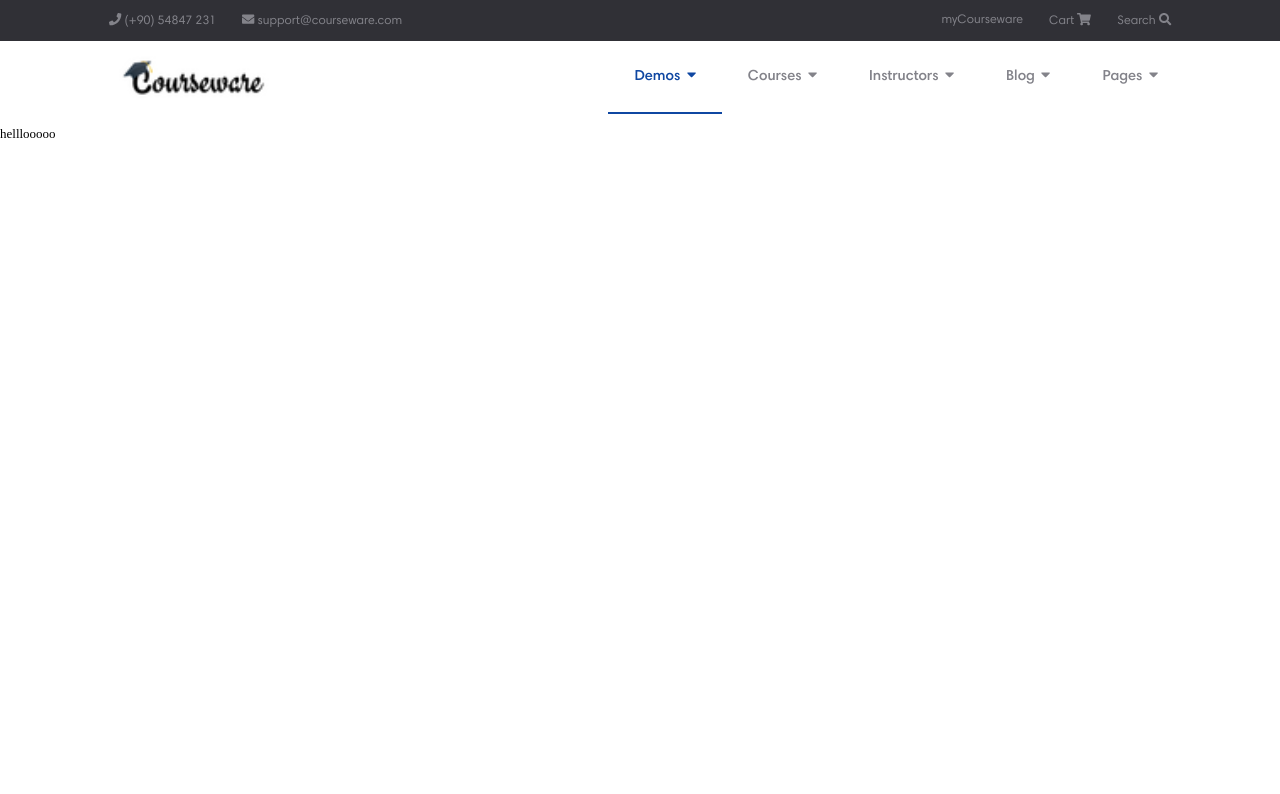
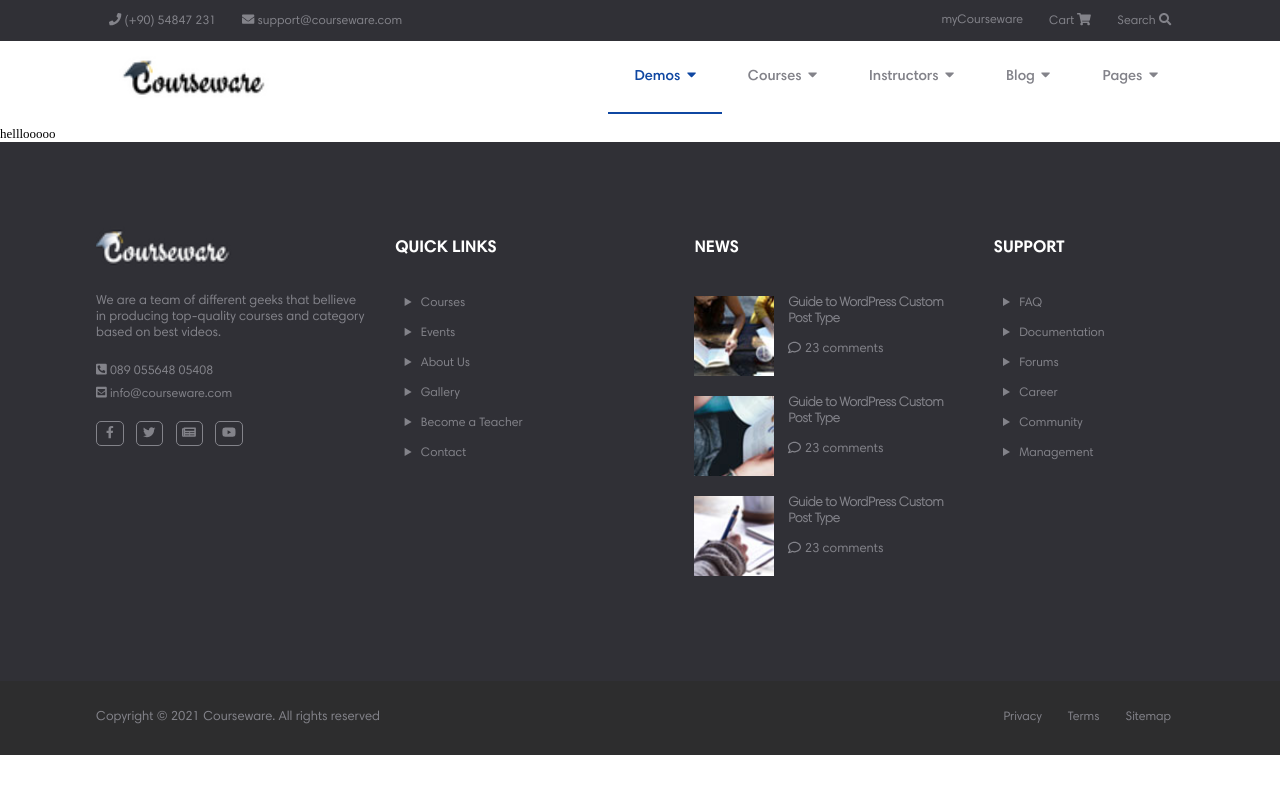
Before and after one commit to serkviseal/gunsel-coding-challenge, a React (Create React App) app: page / in a window 1280 px wide. Shown: the top 794 px of the page. Built offline with nearby package versions, Linux system fonts and the light colour scheme.

Commit message:
footer UI design

```diff
--- a/src/assets/styles/common/global.scss
+++ b/src/assets/styles/common/global.scss
@@ -1,86 +1,33 @@
+//scroll redesign
+/* width */
+::-webkit-scrollbar {
+    width: 1vw;
+}
+
+/* Track */
+::-webkit-scrollbar-track {
+    background: transparent;
+}
+
+/* Handle */
+::-webkit-scrollbar-thumb {
+    background: $grey-color;
+    border-radius: 50px;
+}
+
+/* Handle on hover */
+::-webkit-scrollbar-thumb:hover {
+    background: $text-color;
+}
+
+/* Handle on hover */
+::-webkit-scrollbar-thumb:active {
+    background: $footer-background;
+}
+
 /* For mobile phones: */
 [class*="col-"] {
     width: 100%;
-}
-
-@media only screen and (min-width: 600px) {
-    /* For tablets: */
-    .col-s-1 {
-        width: 8.33%;
-    }
-    .col-s-2 {
-        width: 16.66%;
-    }
-    .col-s-3 {
-        width: 25%;
-    }
-    .col-s-4 {
-        width: 33.33%;
-    }
-    .col-s-5 {
-        width: 41.66%;
-    }
-    .col-s-6 {
-        width: 50%;
-    }
-    .col-s-7 {
-        width: 58.33%;
-    }
-    .col-s-8 {
-        width: 66.66%;
-    }
-    .col-s-9 {
-        width: 75%;
-    }
-    .col-s-10 {
-        width: 83.33%;
-    }
-    .col-s-11 {
-        width: 91.66%;
-    }
-    .col-s-12 {
-        width: 100%;
-    }
-}
-
-@media only screen and (min-width: 768px) {
-    /* For desktop: */
-    .col-1 {
-        width: 8.33%;
-    }
-    .col-2 {
-        width: 16.66%;
-    }
-    .col-3 {
-        width: 25%;
-    }
-    .col-4 {
-        width: 33.33%;
-    }
-    .col-5 {
-        width: 41.66%;
-    }
-    .col-6 {
-        width: 50%;
-    }
-    .col-7 {
-        width: 58.33%;
-    }
-    .col-8 {
-        width: 66.66%;
-    }
-    .col-9 {
-        width: 75%;
-    }
-    .col-10 {
-        width: 83.33%;
-    }
-    .col-11 {
-        width: 91.66%;
-    }
-    .col-12 {
-        width: 100%;
-    }
 }
 
 body {
@@ -99,12 +46,13 @@ body {
     background-color: $footer-background;
 }
 .header-container,
-.menu-container {
+.menu-container,
+.footer-background {
     .container {
         @include flexbox;
         list-style-type: none;
         padding: 0;
-        justify-content: flex-end;
+        @include flexjustifycontent(flex-end);
         .left-container {
             margin-right: auto;
             img {
@@ -112,7 +60,7 @@ body {
             }
         }
         ul {
-            display: flex;
+            @include flexbox;
             margin: 0;
             padding: 0;
 
@@ -135,7 +83,6 @@ body {
                 border-bottom: 2px solid $white-color;
                 &:hover {
                     color: $blue-color;
-                    border-bottom: 2px solid $blue-color;
                     font-weight: bold;
                     svg {
                         color: $blue-color;
@@ -163,3 +110,91 @@ body {
         }
     }
 }
+
+.footer-container {
+    .footer-background {
+        background-color: $text-color;
+        padding: 2vh 0;
+        p {
+            color: $grey-color;
+        }
+    }
+    .top-background {
+        background-color: $footer-background;
+        padding: 10vh 0;
+
+        .container {
+            grid-template-columns: repeat(4, 25%);
+            grid-column-gap: 2.5%;
+            grid-row-gap: 2vh;
+            display: grid;
+
+            p,
+            li {
+                color: $grey-color;
+                list-style-type: disclosure-closed;
+                padding-bottom: 1vh;
+            }
+            .links-container,
+            .news-container,
+            .support-container {
+                ul {
+                    padding: 0 2vw;
+                    li {
+                        padding: 1vh 0;
+                        @include transition(0.3s);
+                        &:hover {
+                            color: $white-color;
+                            cursor: pointer;
+                            font-size: 1rem;
+                        }
+                    }
+                }
+            }
+            h3 {
+                color: $white-color;
+                padding-bottom: 1.5vh;
+            }
+            .detail-container {
+                ul {
+                    padding: 0;
+                    &.info {
+                        li {
+                            list-style-type: none;
+                        }
+                    }
+                    &.social {
+                        @include flexbox;
+                        li {
+                            list-style-type: none;
+                            border: 1px solid $grey-color;
+                            border-radius: 5px;
+                            text-align: center;
+                            min-width: 2vw;
+                            padding: 0.5vh 0;
+                            margin-right: 0.95vw;
+                        }
+                    }
+                }
+            }
+            .news-container {
+                ul {
+                    padding: 0;
+                    li {
+                        display: flex;
+                        .single-news-container {
+                            padding-right: 1.75vh;
+                            img {
+                                height: 10vh;
+                            }
+                            h5 {
+                                padding: 0;
+                                margin: 0;
+                            }
+                        }
+                    }
+                }
+            }
+        }
+    }
+}
--- a/src/components/reusable/footer.js
+++ b/src/components/reusable/footer.js
@@ -1,13 +1,129 @@
-import React, { Component } from 'react'
+import React, { Component } from 'react';
+import { FontAwesomeIcon } from "@fortawesome/react-fontawesome";
+import { faPhone, faFacebook, faShoppingCart, faSearch } from "@fortawesome/free-solid-svg-icons";
+import logo from './../../assets/images/footer-logo.png';
+import Footer1 from './../../assets/images/footer-1.jpg';
+import Footer2 from './../../assets/images/footer-2.jpg';
+import Footer3 from './../../assets/images/footer-3.jpg';
 
 /*
 this is the component for the bottom footer.
 */
 export class Footer extends Component {
+
+    getYear() {
+        return new Date().getFullYear();
+    }
+
     render() {
         return (
-            <div>
+            <div className='footer-container'>
+                <div className='top-background'>
+                    <div className='container'>
+                        <div className='detail-container'>
+                            <img src={logo} alt='footer-logo' />
+                            <p>We are a team of different geeks that bellieve in producing top-quality courses and category based on best videos.</p>
+                            <ul className='info'>
+                                <li>
+                                    <FontAwesomeIcon icon={['fas', 'phone-square-alt']} fontSize='10' color={'#83838A'} />{'  '}089 055648 05408
+                                </li>
+                                <li>
+                                    <FontAwesomeIcon icon={['fas', 'envelope-square']} fontSize='10' color={'#83838A'} />{'  '}info@courseware.com
+                                </li>
+                            </ul>
 
+
+                            <ul className='social'>
+                                <li>
+                                    <FontAwesomeIcon icon={['fab', 'facebook-f']} fontSize='10' color={'#83838A'} />
+                                </li>
+                                <li>
+                                    <FontAwesomeIcon icon={['fab', 'twitter']} fontSize='10' color={'#83838A'} />
+                                </li>
+                                <li>
+                                    <FontAwesomeIcon icon={['fas', 'newspaper']} fontSize='10' color={'#83838A'} />
+                                </li>
+                                <li>
+                                    <FontAwesomeIcon icon={['fab', 'youtube']} fontSize='10' color={'#83838A'} />
+                                </li>
+                            </ul>
+                        </div>
+                        <div className='links-container'>
+                            <h3>QUICK LINKS</h3>
+                            <ul>
+                                <li>Courses</li>
+                                <li>Events</li>
+                                <li>About Us</li>
+                                <li>Gallery</li>
+                                <li>Become a Teacher</li>
+                                <li>Contact</li>
+                            </ul>
+                        </div>
+                        <div className='news-container'>
+                            <h3>NEWS</h3>
+                            <ul>
+                                <li>
+                                    <div className='single-news-container'>
+                                        <img src={Footer1} alt='footer-1' />
+                                    </div>
+                                    <div className='single-news-container'>
+                                        <h5>Guide to WordPress Custom Post Type</h5>
+                                        <p><FontAwesomeIcon icon={['far', 'comment']} fontSize='10' color={'#83838A'} /> 23 comments</p>
+                                    </div>
+                                </li>
+                                <li>
+                                    <div className='single-news-container'>
+                                        <img src={Footer2} alt='footer-2' />
+                                    </div>
+                                    <div className='single-news-container'>
+                                        <h5>Guide to WordPress Custom Post Type</h5>
+                                        <p><FontAwesomeIcon icon={['far', 'comment']} fontSize='10' color={'#83838A'} /> 23 comments</p>
+                                    </div>
+                                </li>
+                                <li><
+                                    div className='single-news-container'>
+                                    <img src={Footer3} alt='footer-3' />
+                                </div>
+                                    <div className='single-news-container'>
+                                        <h5>Guide to WordPress Custom Post Type</h5>
+                                        <p><FontAwesomeIcon icon={['far', 'comment']} fontSize='10' color={'#83838A'} /> 23 comments</p>
+                                    </div>
+                                </li>
+                            </ul>
+                        </div>
+                        <div className='support-container'>
+                            <h3>SUPPORT</h3>
+                            <ul>
+                                <li>FAQ</li>
+                                <li>Documentation</li>
+                                <li>Forums</li>
+                                <li>Career</li>
+                                <li>Community</li>
+                                <li>Management</li>
+                            </ul>
+                        </div>
+                    </div>
+                </div>
+                <div className='footer-background'>
+                    <div className='container'>
+                        <div className='left-container'>
+                            <p>Copyright © {this.getYear()} Courseware. All rights reserved</p>
+                        </div>
+                        <div>
+                            <ul>
+                                <li >
+                                    Privacy
+                                </li>
+                                <li >
+                                    Terms
+                                </li>
+                                <li >
+                                    Sitemap
+                                </li>
+                            </ul>
+                        </div>
+                    </div>
+                </div>
             </div>
         )
     }
--- a/src/components/reusable/header.js
+++ b/src/components/reusable/header.js
@@ -40,7 +40,7 @@ export class Header extends Component {
                 <div className='menu-container'>
                     <div className='container'>
                         <div className='left-container'>
-                            <img src={logo} />
+                            <img src={logo} alt='header-logo' />
                         </div>
 
                         <div class="topnav">
```
